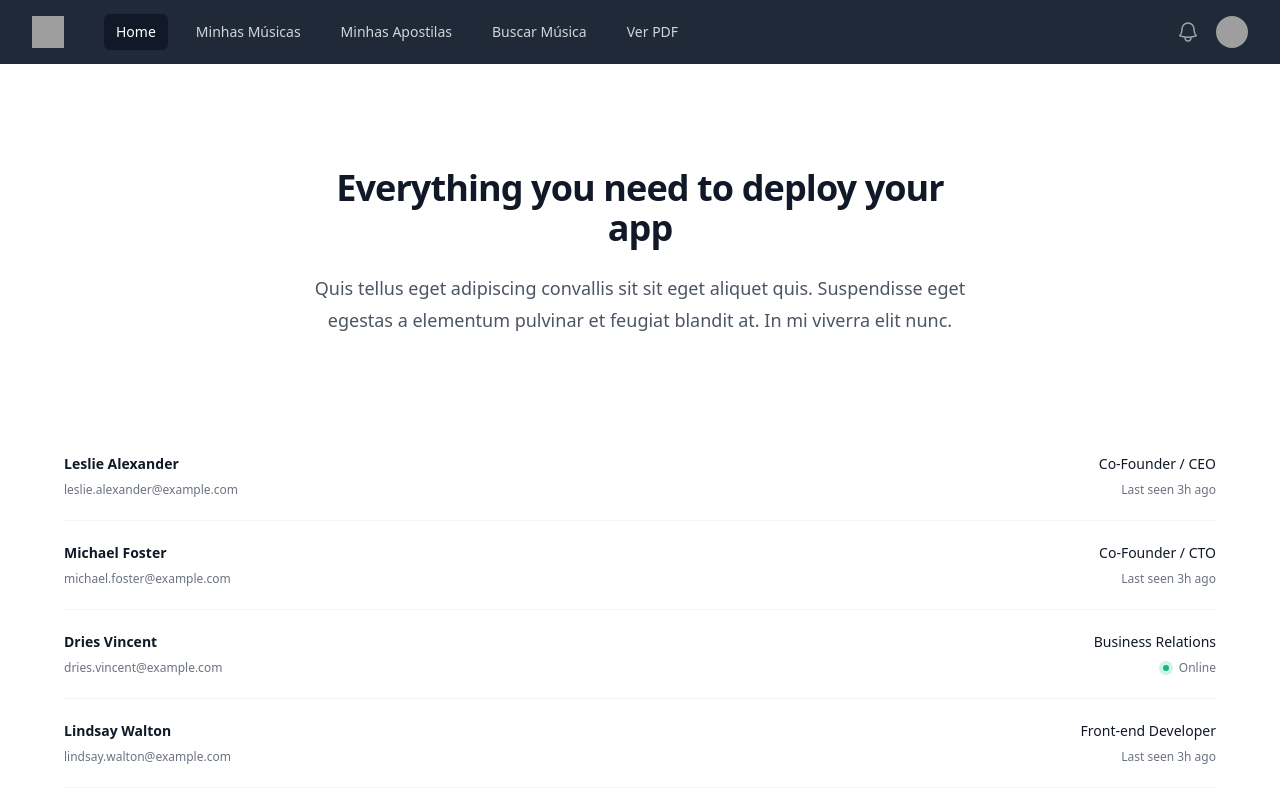
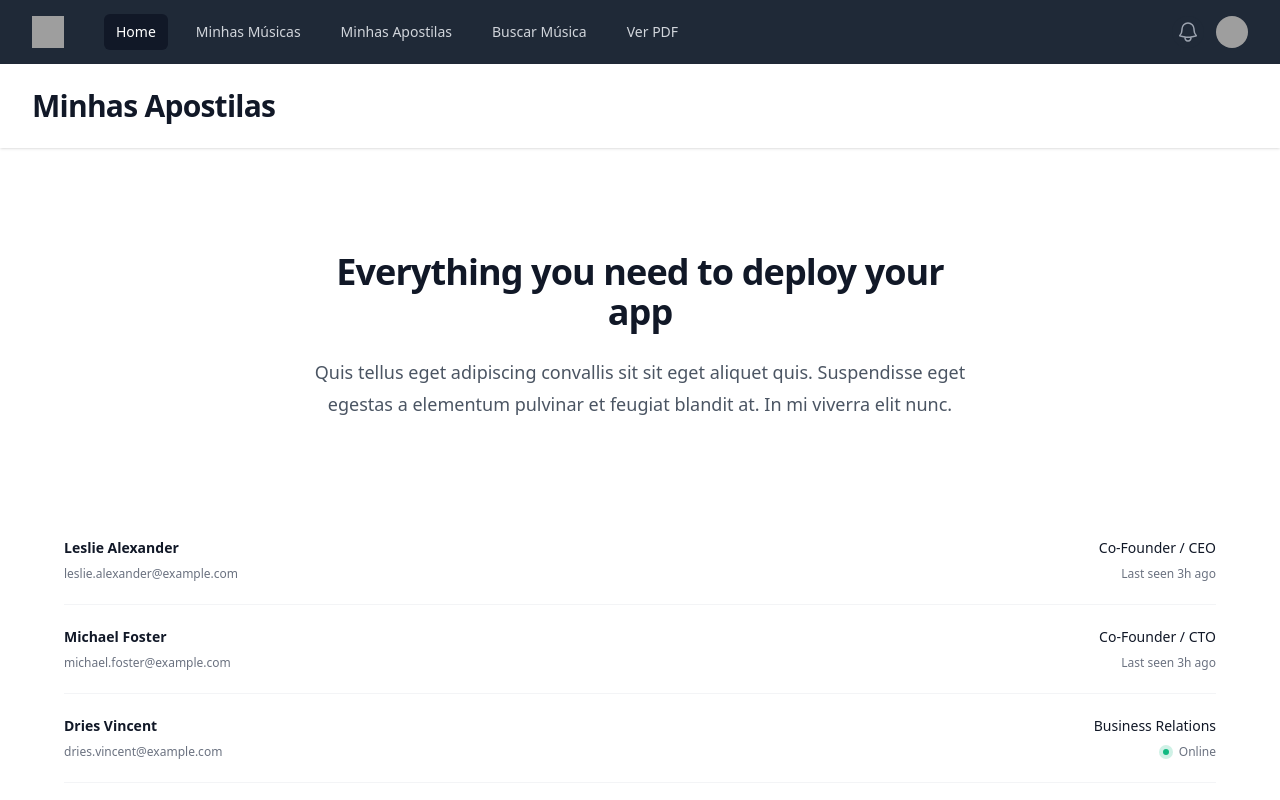
Before and after one commit to GuilhermeJeske1006/front-end-cifraMusic, a Nuxt app: page /books/listing in a window 1280 px wide. Shown: the top 800 px of the page. Built offline with nearby package versions, Linux system fonts and the light colour scheme; grey boxes are pictures that could not be loaded.

Commit message:
front-01: componentizes the header

```diff
--- a/components/static/header.vue
+++ b/components/static/header.vue
@@ -1,7 +1,18 @@
 <template>
     <header class="bg-white shadow">
     <div class="mx-auto max-w-7xl px-4 py-6 sm:px-6 lg:px-8">
-      <h1 class="text-3xl font-bold tracking-tight text-gray-900">Dashboard</h1>
+      <h1 class="text-3xl font-bold tracking-tight text-gray-900">{{ item }}</h1>
     </div>
   </header>
 </template>
+
+<script>
+export default {
+  props: {
+    item: {
+      type: String,
+      required: true
+    },
+  }
+}
+</script>
--- a/pages/books/listing.vue
+++ b/pages/books/listing.vue
@@ -1,5 +1,7 @@
 <template>
     <base-layout>
+    <static-header :item="'Minhas Apostilas'" />
+
       <div class="mx-auto max-w-7xl sm:py-12 sm:px-6 lg:px-8">
 
         <div class="bg-white sm:py-12">
--- a/pages/index.vue
+++ b/pages/index.vue
@@ -1,6 +1,6 @@
 <template>
   <base-layout>
-    <static-header />
+    <static-header :item="'Home'" />
     <static-banner />
 
     <div class="mx-auto max-w-7xl sm:py-6 sm:px-6 lg:px-8">
--- a/pages/music/listing.vue
+++ b/pages/music/listing.vue
@@ -1,5 +1,7 @@
 <template>
     <base-layout>
+    <static-header :item="'Minhas Músicas'" />
+
       <div class="mx-auto max-w-7xl sm:py-12 sm:px-6 lg:px-8">
 
         <div class="bg-white sm:py-12">
```
Also changed, not shown: pages/books/register.vue (+11 -5 lines).
